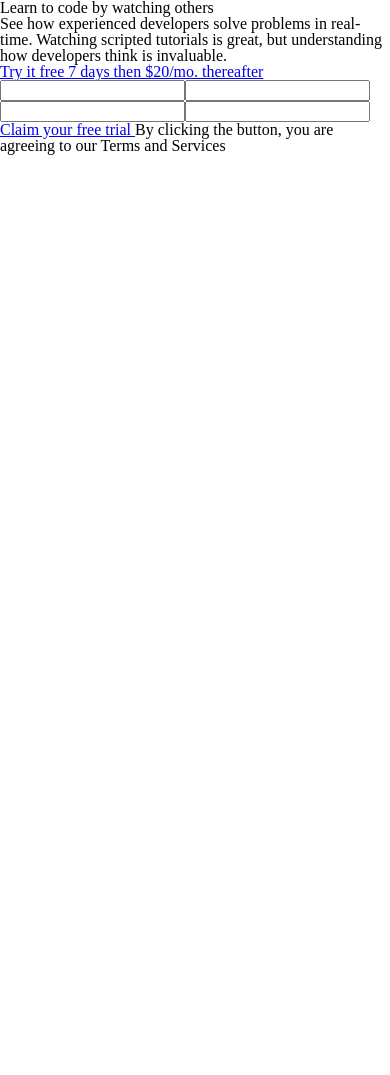
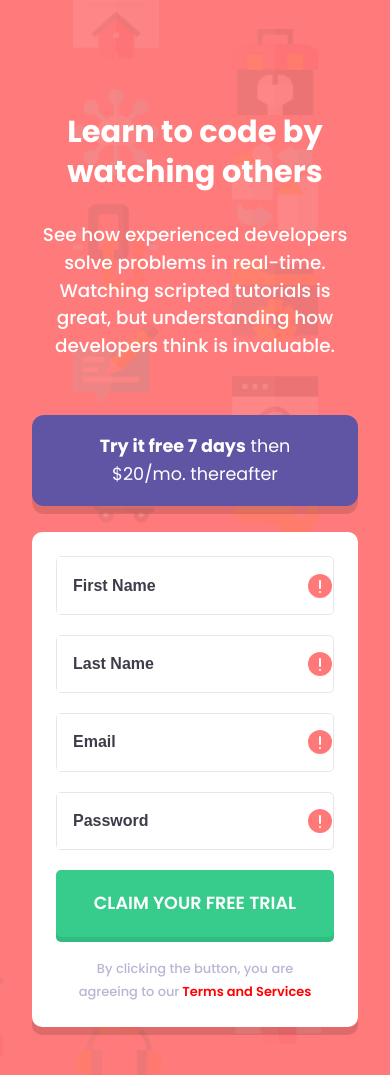
Before and after one commit to RoyalF4/intro-component-with-sign-up-form, a React (Vite) app: page / in a window 390 px wide. Before the commit the page ends 844 px from the top, so only its background shows below. Built offline with nearby package versions, Linux system fonts and the light colour scheme.

Commit message:
feat: :lipstick: Style mobile design

```diff
--- a/src/App.jsx
+++ b/src/App.jsx
@@ -1,36 +1,65 @@
 export default function App() {
   return (
     <main className="main">
-      <h1 className="heading">Learn to code by watching others</h1>
-      <p className="subtext">
+      <h1 className="main__heading">Learn to code by watching others</h1>
+      <p className="main__subtext">
         See how experienced developers solve problems in real-time. Watching
         scripted tutorials is great, but understanding how developers think is
         invaluable.
       </p>
-      <a href="#">Try it free 7 days then $20/mo. thereafter</a>
-      <form action="" className="form">
+      <p className="main__trial">
+        <span className="fw-700">Try it free 7 days</span> then $20/mo.
+        thereafter
+      </p>
+      <form action="" className="main__form">
+        <div className="form__input">
           <input
             type="text"
             name="firstName"
             id="firstName"
             className="input-field"
+            placeholder="First Name"
           />
+          <img src="/images/icon-error.svg" alt="" className="icon-error" />
+        </div>
+        <div className="form__input">
           <input
             type="text"
             name="secondName"
             id="secondName"
             className="input-field"
+            placeholder="Last Name"
           />
-        <input type="email" name="email" id="email" className="input-field" />
+          <img src="/images/icon-error.svg" alt="" className="icon-error" />
+        </div>
+        <div className="form__input">
+          <input
+            type="email"
+            name="email"
+            id="email"
+            className="input-field"
+            placeholder="Email"
+          />
+          <img src="/images/icon-error.svg" alt="" className="icon-error" />
+        </div>
+        <div className="form__input">
           <input
             type="password"
             name="password"
             id="password"
             className="input-field"
+            placeholder="Password"
           />
-        <a href="#">Claim your free trial </a>
+          <img src="/images/icon-error.svg" alt="" className="icon-error" />
+        </div>
+        <a href="#" className="form__submit">
+          Claim your free trial
+        </a>
         <span className="disclaimer">
-          By clicking the button, you are agreeing to our Terms and Services
+          By clicking the button, you are agreeing to our
+          <a href="#" className="link-important">
+            {` Terms and Services`}
+          </a>
         </span>
       </form>
     </main>
--- a/src/index.css
+++ b/src/index.css
@@ -0,0 +1,116 @@
+:root {
+  --red: hsl(0, 100%, 74%);
+  --green: hsl(154, 59%, 51%);
+  --blue: hsl(248, 32%, 49%);
+  --dark-blue: hsl(249, 10%, 26%);
+  --grayish-blue: hsl(246, 25%, 77%);
+}
+
+.main {
+  font-family: 'Poppins';
+  color: white;
+  min-height: 100vh;
+  background: url('/images/bg-intro-mobile.png') no-repeat var(--red)
+    center/cover;
+  padding: 7em 2em 3em 2em;
+}
+
+.main__heading {
+  font-size: 1.9rem;
+  font-weight: 700;
+  text-align: center;
+  line-height: 1.3em;
+  margin-bottom: 1em;
+}
+
+.main__subtext {
+  font-size: 1.15rem;
+  font-weight: 500;
+  text-align: center;
+  line-height: 1.5em;
+  margin-bottom: 3em;
+}
+
+.main__trial {
+  background: var(--blue);
+  padding: 1em 3em;
+  font-size: 1.1rem;
+  text-align: center;
+  line-height: 1.6em;
+  margin-bottom: 1.5em;
+  border-radius: 12px;
+  box-shadow: 0 8px rgba(0, 0, 0, 0.131);
+}
+
+.fw-700 {
+  font-weight: 700;
+}
+
+.main__form {
+  display: flex;
+  flex-direction: column;
+  gap: 20px;
+  background: white;
+  padding: 1.5em;
+  border-radius: 10px;
+  box-shadow: 0 8px rgba(0, 0, 0, 0.131);
+}
+
+.form__input {
+  display: flex;
+  align-items: center;
+  border: 1px solid rgba(0, 0, 0, 0.093);
+  border-radius: 5px;
+  padding-right: 2em;
+}
+
+.input-field {
+  font-size: 1rem;
+  font-weight: 600;
+  padding: 1.2em 1em;
+  color: var(--dark-blue);
+  border: none;
+  flex: 1;
+}
+
+.input-field::placeholder {
+  color: var(--dark-blue);
+}
+
+.form__submit {
+  background-color: var(--green);
+  text-transform: uppercase;
+  color: white;
+  text-decoration: none;
+  font-weight: 600;
+  font-size: 1.1rem;
+  text-align: center;
+  border-radius: 5px;
+  padding: 1.4em 1em;
+  box-shadow: 0 5px hsl(154, 59%, 46%);
+  cursor: pointer;
+}
+
+.form__submit:hover {
+  background-color: hsl(154, 59%, 61%);
+}
+
+.form__submit:active {
+  transform: translateY(5px);
+  box-shadow: none;
+}
+
+.disclaimer {
+  color: var(--grayish-blue);
+  text-align: center;
+  padding: 0 1em;
+  font-size: 0.81rem;
+  font-weight: 500;
+  line-height: 1.8em;
+}
+
+.link-important {
+  text-decoration: none;
+  color: red;
+  font-weight: 600;
+}
```
Lines whose indentation alone changed are shown as unchanged.
